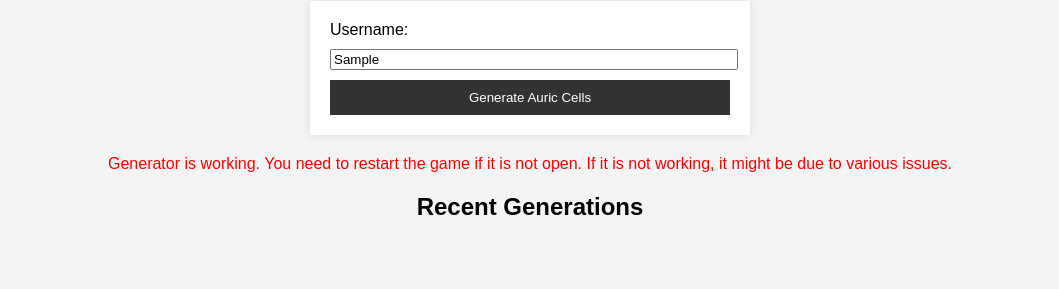
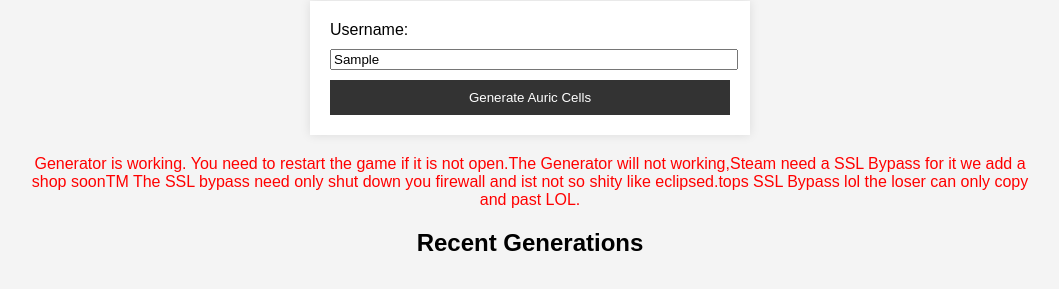
Before and after one commit to XenomorphCheats/Auriccells.gidhub.io, a plain HTML site: page index.html in a window 1280 px wide. Both pictures are taken after typing "Sample" into the empty fields and a click on the button "Generate Auric Cells". Shown: the part 79-368 px from the top of the page, without its empty margins (110-1169 px from the left). Drawn offline with Linux system fonts and the light colour scheme; no server answers.

Commit message:
Update index.html

```diff
--- a/index.html
+++ b/index.html
@@ -16,7 +16,7 @@
         </form>
         <div id="result"></div>
         <div id="message" style="display: none; color: #ff0000; text-align: center; margin-top: 20px;">
-            Generator is working. You need to restart the game if it is not open. If it is not working, it might be due to various issues.
+           Generator is working. You need to restart the game if it is not open.The Generator will not working,Steam need a SSL Bypass for it we add a shop soonTM The SSL bypass need only shut down you firewall and ist not so shity like eclipsed.tops SSL Bypass lol the loser can only copy and past LOL.
         </div>
         <h2>Recent Generations</h2>
         <ul id="userList"></ul>
```
